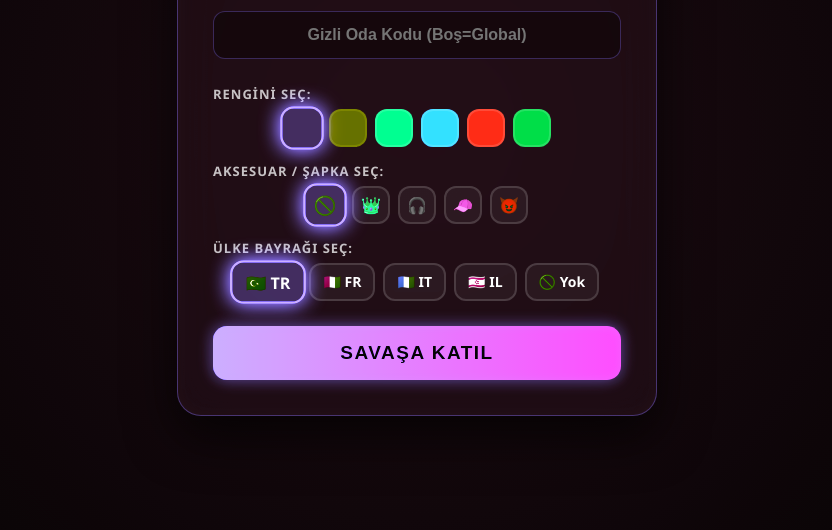
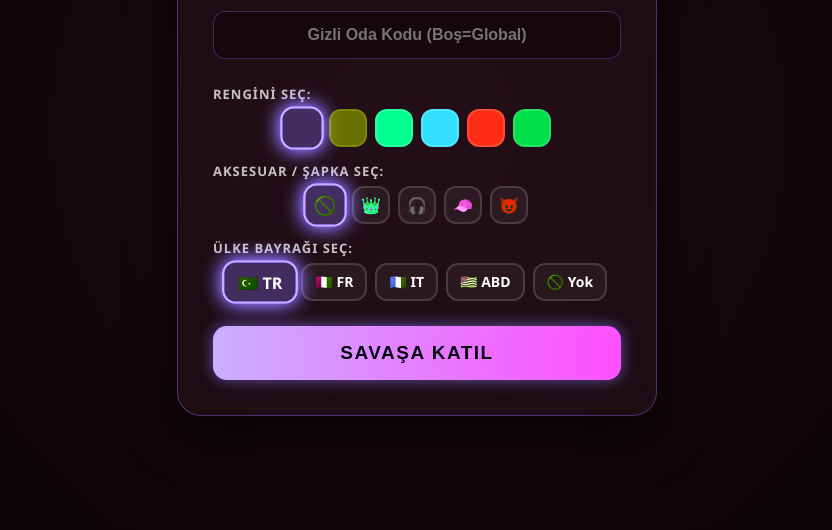
Before and after one commit to efearaz444-dev/y-lanss, a website: page index.html in a window 1280 px wide. Shown: the part 270-800 px from the top of the page, without its empty margins (223-1055 px from the left). Drawn offline with nearby package versions, Linux system fonts and the light colour scheme; no server answers.

Commit message:
israil gg

```diff
--- a/index.html
+++ b/index.html
@@ -222,7 +222,7 @@
                 <div class="flag-btn selected" data-flag="🇹🇷">🇹🇷 TR</div>
                 <div class="flag-btn" data-flag="🇫🇷">🇫🇷 FR</div>
                 <div class="flag-btn" data-flag="🇮🇹">🇮🇹 IT</div>
-                <div class="flag-btn" data-flag="🇮🇱">🇮🇱 IL</div>
+                <div class="flag-btn" data-flag="us">🇺🇸 ABD</div>
                 <div class="flag-btn" data-flag="none">🚫 Yok</div>
             </div>
 
```
